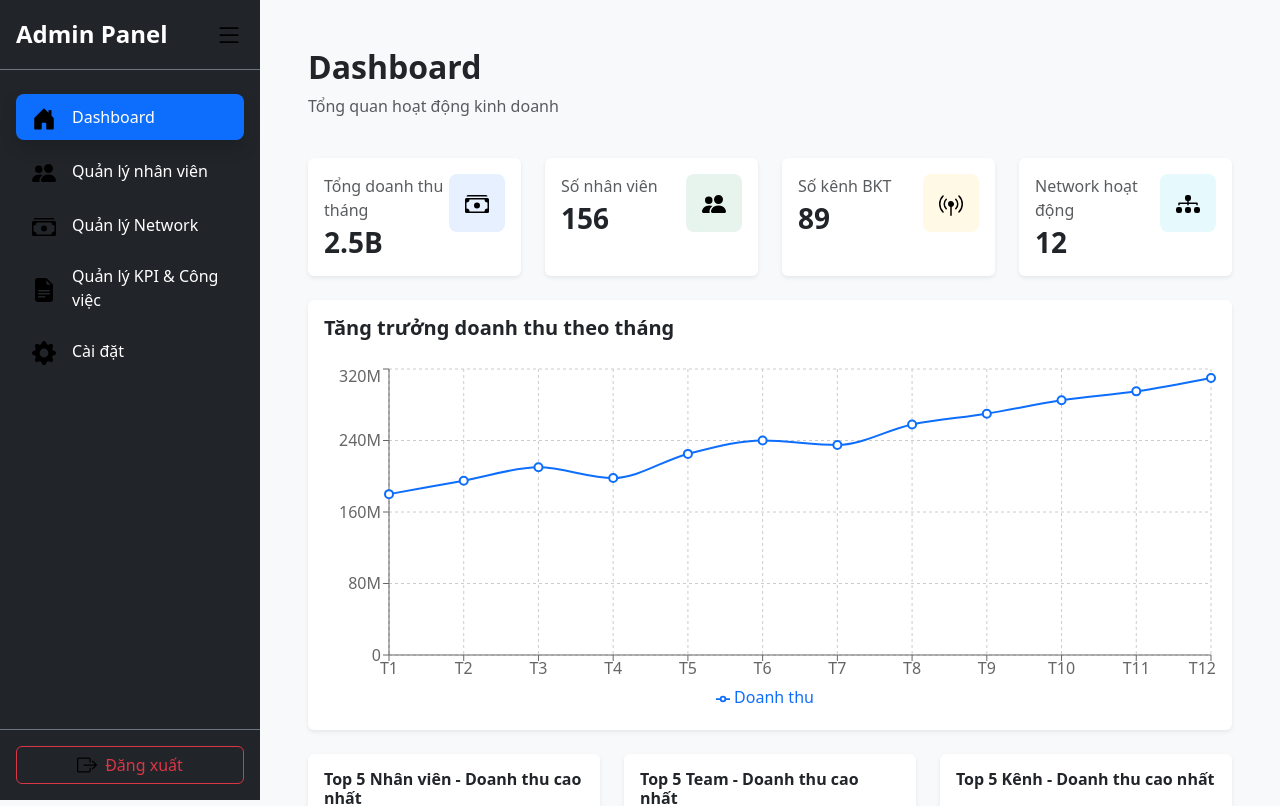
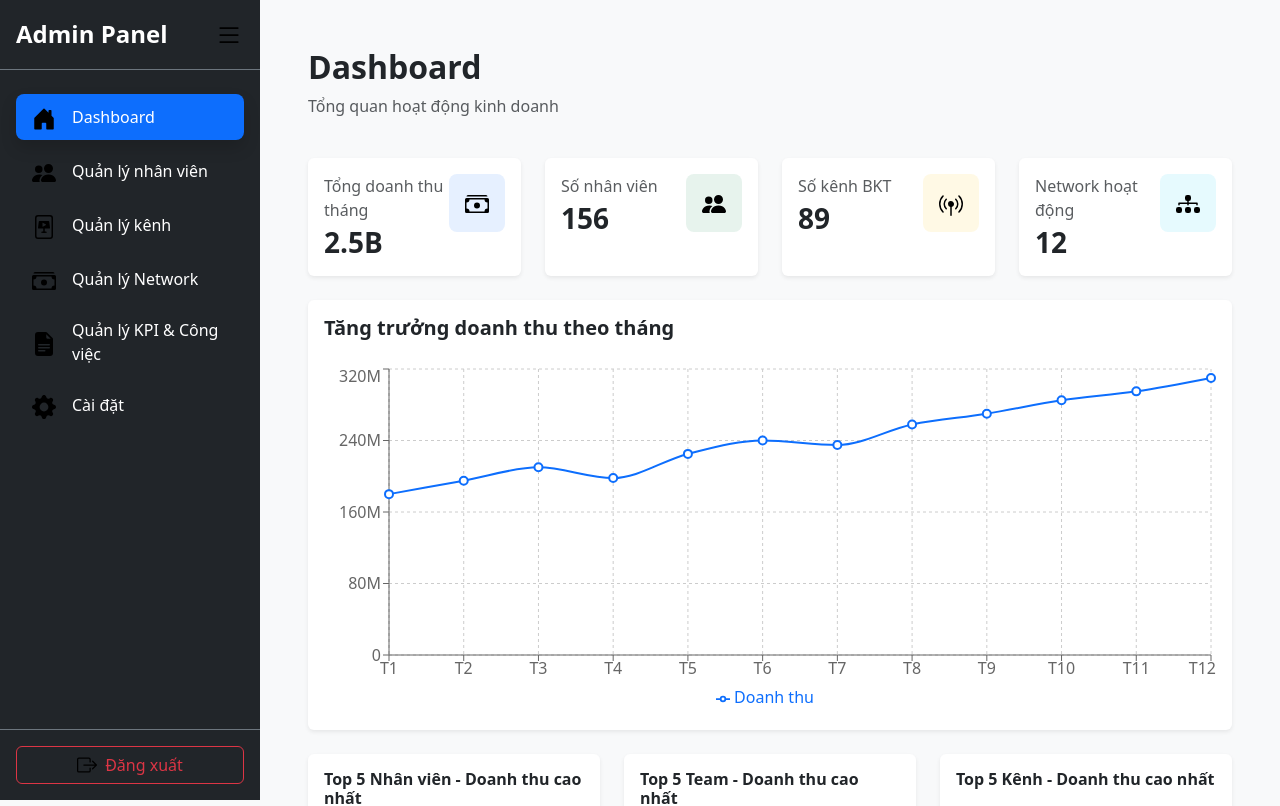
Before and after one commit to hoanganhchimxanh/Work_Management, a React (Create React App) app in the folder frontend/: page /admin/dashboard in a window 1280 px wide. Shown: the top 806 px of the page. Built offline with nearby package versions, Linux system fonts and the light colour scheme; sample sign-in values are in the browser's storage.

Commit message:
Update Sidebar.jsx

```diff
--- a/frontend/src/components/admin/Sidebar.jsx
+++ b/frontend/src/components/admin/Sidebar.jsx
@@ -3,8 +3,8 @@ import { NavLink } from "react-router-dom";
 import {
   HouseDoorFill,
   PeopleFill,
-  PersonFill,
   FileEarmarkTextFill,
+  FileSlides,
   CashStack,
   GearFill,
   BoxArrowRight,
@@ -32,9 +32,10 @@ const Sidebar = () => {
   const menuItems = [
     { to: "/admin/dashboard", icon: <HouseDoorFill />, label: "Dashboard" },
     { to: "/admin/users", icon: <PeopleFill />, label: "Quản lý nhân viên" },
-    { to: "/admin/network", icon: <CashStack />, label: "Quản lý Network" },
+    { to: "/admin/channels", icon: <FileSlides />, label: "Quản lý kênh" },
+    { to: "/admin/networks", icon: <CashStack />, label: "Quản lý Network" },
     {
-      to: "/admin/kpi_job",
+      to: "/admin/kpi_jobs",
       icon: <FileEarmarkTextFill />,
       label: "Quản lý KPI & Công việc",
     },
```
